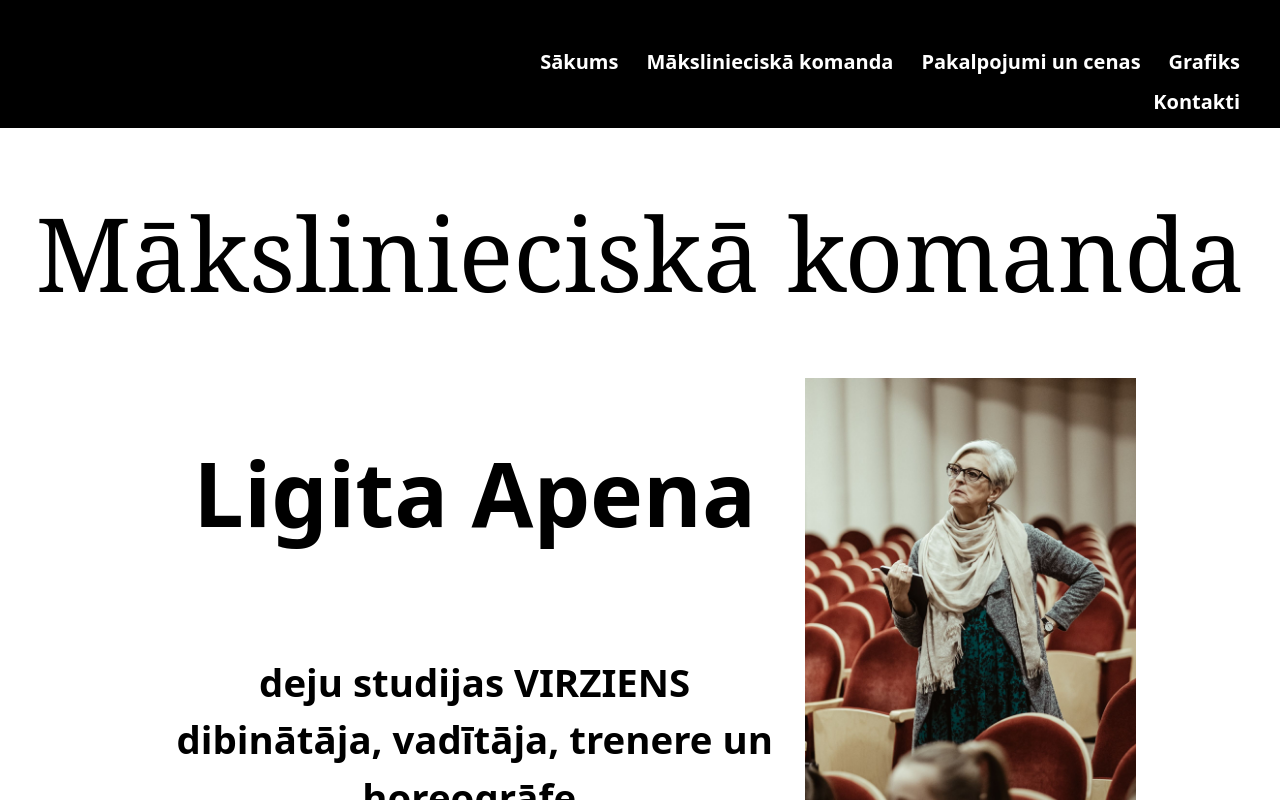
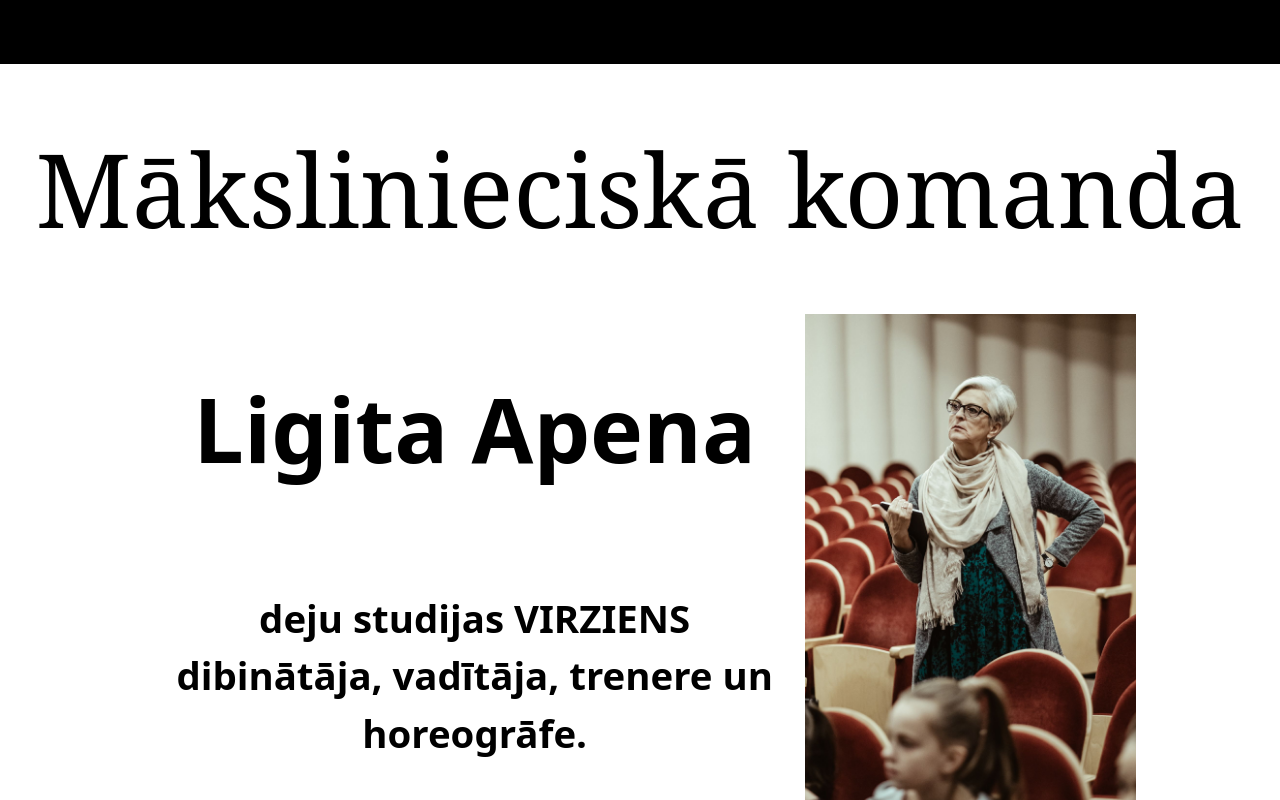
Before and after one commit to ErnestNeimanis/virziens, a Vue app in the folder virziens/: page /team in a window 1280 px wide. Shown: the top 800 px of the page. Built offline with nearby package versions, Linux system fonts and the light colour scheme; a web font is replaced by a local one.

Commit message:
quick import fix

```diff
--- a/virziens/src/components/utils/Header.vue
+++ b/virziens/src/components/Header.vue
@@ -1,12 +1,14 @@
 <script setup lang="ts">
 import { useWindowSize } from '@/composables/window';
+import NavBar from '@/components/navbar/NavBar.vue';
 const  {smallWindow,mediumWindow,largeWindow} = useWindowSize();
-import NavBar from "@/components/navbar/NavBar.vue"
+
+
 </script>
 <template>
 <div class="sticky pt-8 pb-3  min-h-[8vh] z-[100] w-full" :class="{'-top-10':!smallWindow,'-top-3':smallWindow}">
   <div class="flex justify-end w-full pl-[33%] ">
-      <NavBar class="  " />
+    <!-- <NavBar/> -->
   </div>
   <div>
 
--- a/virziens/src/views/ContactsView.vue
+++ b/virziens/src/views/ContactsView.vue
@@ -1,7 +1,7 @@
 <script setup lang="ts">
 import { ref } from 'vue';
 import NavBar from '@/components/navbar/NavBar.vue';
-import Header from '@/components/utils/Header.vue';
+import Header from '@/components/Header.vue';
 
 interface Contact {
   name?: string;
--- a/virziens/src/views/OurTeamView.vue
+++ b/virziens/src/views/OurTeamView.vue
@@ -6,7 +6,7 @@ import melanijaImg from "@/assets/images/MELANIJA.jpg"
 import montaImg from "@/assets/images/MONTA.jpg"
 import karlinaImg from "@/assets/images/Karlina.jpg"
 import NavBar from "@/components/navbar/NavBar.vue"
-import Header from "@/components/utils/Header.vue"
+import Header from "@/components/Header.vue"
 
 import { useWindowSize } from "@/composables/window"
 const {smallWindow,mediumWindow,largeWindow} = useWindowSize();
--- a/virziens/src/views/ScheduleView.vue
+++ b/virziens/src/views/ScheduleView.vue
@@ -5,7 +5,7 @@ import NavBar from '@/components/navbar/NavBar.vue';
 import Schedule from '@/components/Schedule/Schedule.vue';
 import ScheduleMobile from '@/components/Schedule/ScheduleMobile.vue';
 import ScheduleHeading from '@/components/Schedule/ScheduleHeading.vue';
-import Header from "@/components/utils/Header.vue";
+import Header from "@/components/Header.vue";
 
 const { smallWindow, mediumWindow, largeWindow } = useWindowSize();
 
--- a/virziens/src/views/ServicesView.vue
+++ b/virziens/src/views/ServicesView.vue
@@ -2,7 +2,7 @@
 import Prices from "@/components/services/Prices.vue";
 import ColabList from "@/components/services/ColabList.vue";
 import NavBar from "@/components/navbar/NavBar.vue";
-import Header from "@/components/utils/Header.vue";
+import Header from "@/components/Header.vue";
 
 interface Service {
     title: string;
```
Also changed, not shown: 5 other files (tests, documents, lock files or other folders).
